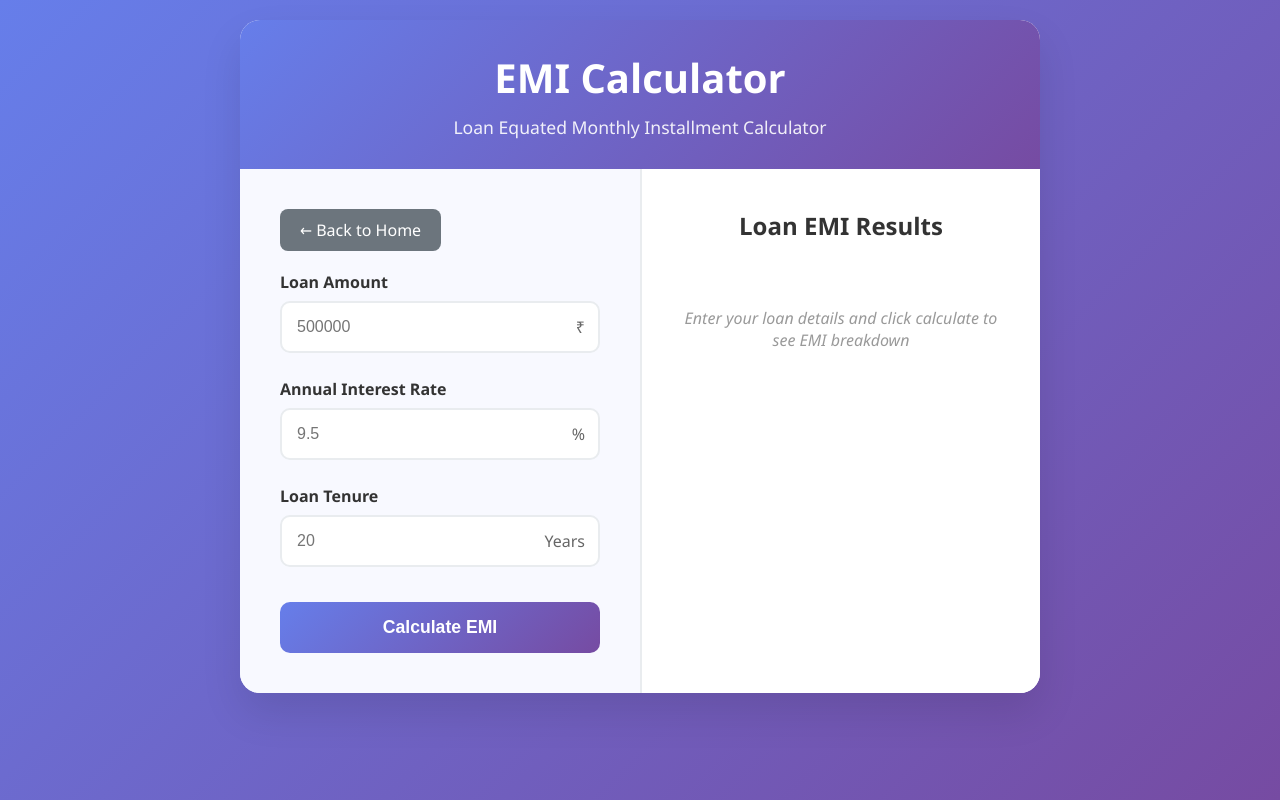
After one commit to Vedantsd/Financial-Calculators, a Flask app: page /emi-calculator in a window 1280 px wide. The commit adds this page. Run offline with Flask 3, Linux system fonts and the light colour scheme.

Commit message:
Added EMI Calculator

```diff
--- a/app.py
+++ b/app.py
@@ -179,5 +179,63 @@ def swp_calc():
 
     return render_template('swp-calc.html')
 
+@app.route('/emi-calculator', methods=['GET', 'POST'])
+def emi_calc():
+    if request.method == 'POST':
+        try:
+            loan_amount = float(request.form['loan_amount'])
+            annual_interest_rate = float(request.form['annual_interest_rate'])
+            loan_tenure_years = int(request.form['loan_tenure_years'])
+
+            monthly_interest_rate = annual_interest_rate / (12 * 100)
+            total_months = loan_tenure_years * 12
+
+            if monthly_interest_rate > 0:
+                emi = (loan_amount * monthly_interest_rate * ((1 + monthly_interest_rate) ** total_months)) / (((1 + monthly_interest_rate) ** total_months) - 1)
+            else:
+                emi = loan_amount / total_months
+
+            total_payment = emi * total_months
+            total_interest = total_payment - loan_amount
+
+            amortization_schedule = []
+            remaining_principal = loan_amount
+
+            for month in range(1, min(13, total_months + 1)):
+                if monthly_interest_rate > 0:
+                    interest_component = remaining_principal * monthly_interest_rate
+                    principal_component = emi - interest_component
+                else:
+                    interest_component = 0
+                    principal_component = emi
+
+                remaining_principal -= principal_component
+
+                amortization_schedule.append({
+                    'month': month,
+                    'emi': emi,
+                    'principal': principal_component,
+                    'interest': interest_component,
+                    'balance': max(0, remaining_principal)
+                })
+
+            results = {
+                'loan_amount': loan_amount,
+                'annual_interest_rate': annual_interest_rate,
+                'loan_tenure_years': loan_tenure_years,
+                'emi': round(emi, 2),
+                'total_payment': round(total_payment, 2),
+                'total_interest': round(total_interest, 2),
+                'amortization_schedule': amortization_schedule
+            }
+
+            return render_template('emi-calc.html', results=results)
+
+        except (ValueError, KeyError) as e:
+            error_message = "Please enter valid numeric values for all fields."
+            return render_template('emi-calc.html', error=error_message)
+
+    return render_template('emi-calc.html')
+
 if __name__ == ("__main__"):
     app.run(debug=True)
--- /dev/null
+++ b/templates/emi-calc.html
@@ -0,0 +1,147 @@
+<!DOCTYPE html>
+<html lang="en">
+<head>
+    <meta charset="UTF-8">
+    <meta name="viewport" content="width=device-width, initial-scale=1.0">
+    <title>EMI Calculator - Financial Calculators</title>
+    <link rel="stylesheet" href="{{ url_for('static', filename='styles.css') }}">
+</head>
+<body>
+    <div class="container">
+        <div class="header">
+            <h1>EMI Calculator</h1>
+            <p>Loan Equated Monthly Installment Calculator</p>
+        </div>
+
+        <div class="content">
+            <div class="form-section">
+                <a href="/" class="back-btn">← Back to Home</a>
+
+                {% if error %}
+                <div class="error-message">
+                    {{ error }}
+                </div>
+                {% endif %}
+
+                <form method="POST" action="/emi-calculator">
+                    <div class="form-group">
+                        <label for="loan_amount">Loan Amount</label>
+                        <div class="input-group">
+                            <input type="number"
+                                   id="loan_amount"
+                                   name="loan_amount"
+                                   min="10000"
+                                   step="1000"
+                                   value="{{ results.loan_amount if results else '' }}"
+                                   placeholder="500000"
+                                   required>
+                            <span class="input-suffix">₹</span>
+                        </div>
+                    </div>
+
+                    <div class="form-group">
+                        <label for="annual_interest_rate">Annual Interest Rate</label>
+                        <div class="input-group">
+                            <input type="number"
+                                   id="annual_interest_rate"
+                                   name="annual_interest_rate"
+                                   min="1"
+                                   max="50"
+                                   step="0.1"
+                                   value="{{ results.annual_interest_rate if results else '' }}"
+                                   placeholder="9.5"
+                                   required>
+                            <span class="input-suffix">%</span>
+                        </div>
+                    </div>
+
+                    <div class="form-group">
+                        <label for="loan_tenure_years">Loan Tenure</label>
+                        <div class="input-group">
+                            <input type="number"
+                                   id="loan_tenure_years"
+                                   name="loan_tenure_years"
+                                   min="1"
+                                   max="30"
+                                   step="1"
+                                   value="{{ results.loan_tenure_years if results else '' }}"
+                                   placeholder="20"
+                                   required>
+                            <span class="input-suffix">Years</span>
+                        </div>
+                    </div>
+
+                    <button type="submit" class="calculate-btn">Calculate EMI</button>
+                </form>
+            </div>
+
+            <div class="results-section">
+                <h2 class="results-title">Loan EMI Results</h2>
+
+                {% if results %}
+                    <div class="result-card">
+                        <div class="result-label">Monthly EMI</div>
+                        <div class="result-value">₹{{ "{:,.2f}".format(results.emi) }}</div>
+                    </div>
+
+                    <div class="result-breakdown">
+                        <div class="breakdown-card">
+                            <div class="breakdown-label">Total Payment</div>
+                            <div class="breakdown-value">₹{{ "{:,.2f}".format(results.total_payment) }}</div>
+                        </div>
+
+                        <div class="breakdown-card">
+                            <div class="breakdown-label">Total Interest</div>
+                            <div class="breakdown-value">₹{{ "{:,.2f}".format(results.total_interest) }}</div>
+                        </div>
+                    </div>
+
+                    <div class="result-breakdown">
+                        <div class="breakdown-card">
+                            <div class="breakdown-label">Loan Amount</div>
+                            <div class="breakdown-value">₹{{ "{:,.2f}".format(results.loan_amount) }}</div>
+                        </div>
+
+                        <div class="breakdown-card">
+                            <div class="breakdown-label">Loan Tenure</div>
+                            <div class="breakdown-value">{{ results.loan_tenure_years }} Years</div>
+                        </div>
+                    </div>
+
+                    <div class="amortization-schedule" style="margin-top: 20px;">
+                        <h3 style="color: #333; margin-bottom: 15px;">First Year Payment Breakdown</h3>
+                        <div style="overflow-x: auto;">
+                            <table style="width: 100%; border-collapse: collapse; font-size: 0.9em;">
+                                <thead>
+                                    <tr style="background: #f8f9fa;">
+                                        <th style="border: 1px solid #ddd; padding: 8px; text-align: left;">Month</th>
+                                        <th style="border: 1px solid #ddd; padding: 8px; text-align: right;">EMI</th>
+                                        <th style="border: 1px solid #ddd; padding: 8px; text-align: right;">Principal</th>
+                                        <th style="border: 1px solid #ddd; padding: 8px; text-align: right;">Interest</th>
+                                        <th style="border: 1px solid #ddd; padding: 8px; text-align: right;">Balance</th>
+                                    </tr>
+                                </thead>
+                                <tbody>
+                                    {% for payment in results.amortization_schedule %}
+                                    <tr>
+                                        <td style="border: 1px solid #ddd; padding: 8px;">{{ payment.month }}</td>
+                                        <td style="border: 1px solid #ddd; padding: 8px; text-align: right;">₹{{ "{:,.0f}".format(payment.emi) }}</td>
+                                        <td style="border: 1px solid #ddd; padding: 8px; text-align: right;">₹{{ "{:,.0f}".format(payment.principal) }}</td>
+                                        <td style="border: 1px solid #ddd; padding: 8px; text-align: right;">₹{{ "{:,.0f}".format(payment.interest) }}</td>
+                                        <td style="border: 1px solid #ddd; padding: 8px; text-align: right;">₹{{ "{:,.0f}".format(payment.balance) }}</td>
+                                    </tr>
+                                    {% endfor %}
+                                </tbody>
+                            </table>
+                        </div>
+                    </div>
+                {% else %}
+                    <div class="empty-results">
+                        Enter your loan details and click calculate to see EMI breakdown
+                    </div>
+                {% endif %}
+            </div>
+        </div>
+    </div>
+</body>
+</html>
--- a/templates/index.html
+++ b/templates/index.html
@@ -102,6 +102,11 @@
             <a href="/swp-calculator" style="text-decoration: none;"><button>Click</button></a>
         </div>
 
+        <div class="tile">
+            <h3>EMI Calculator</h3>
+            <a href="/emi-calculator" style="text-decoration: none;"><button>Click</button></a>
+        </div>
+
   </div>
 </body>
 </html>
```
Also changed, not shown: README.md.
